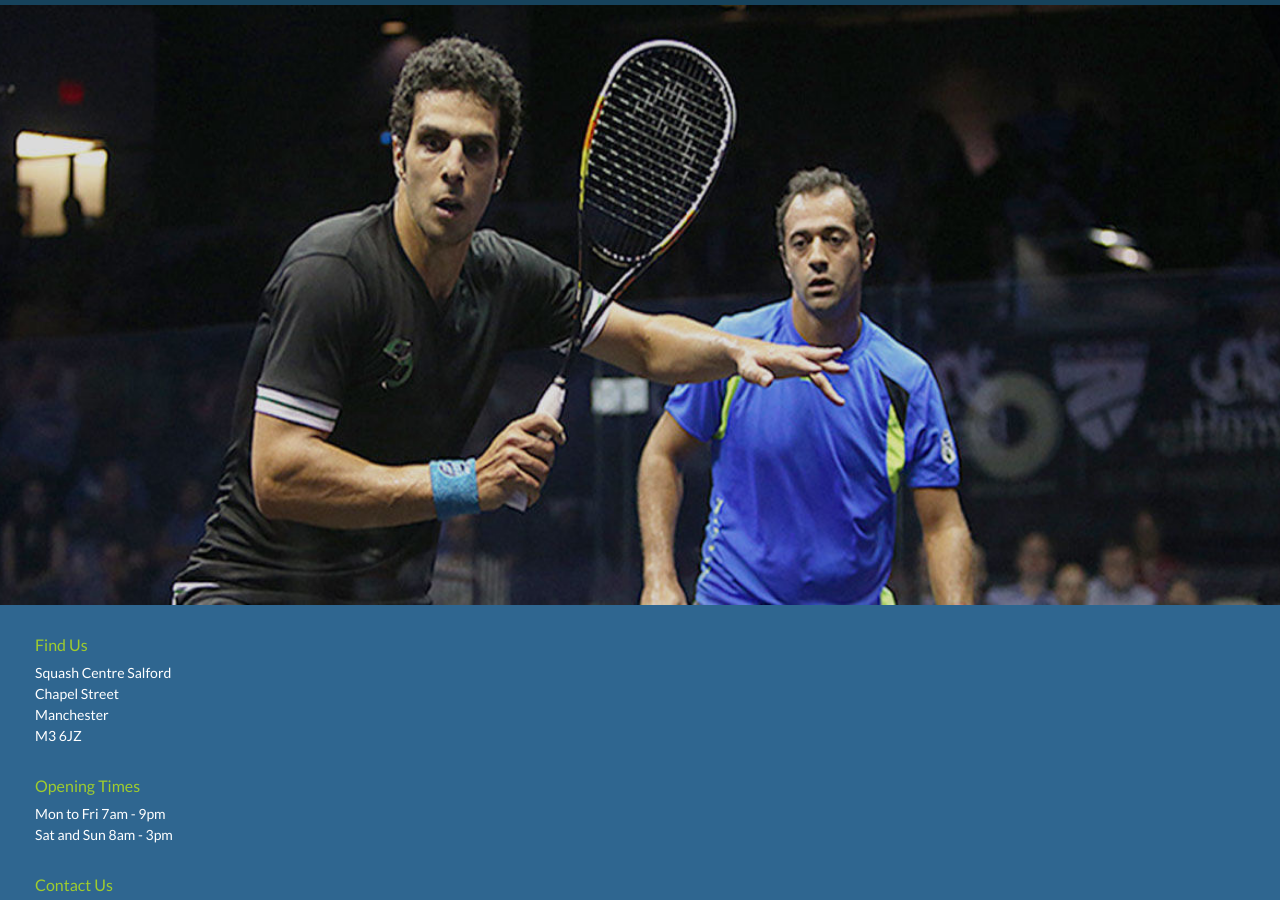
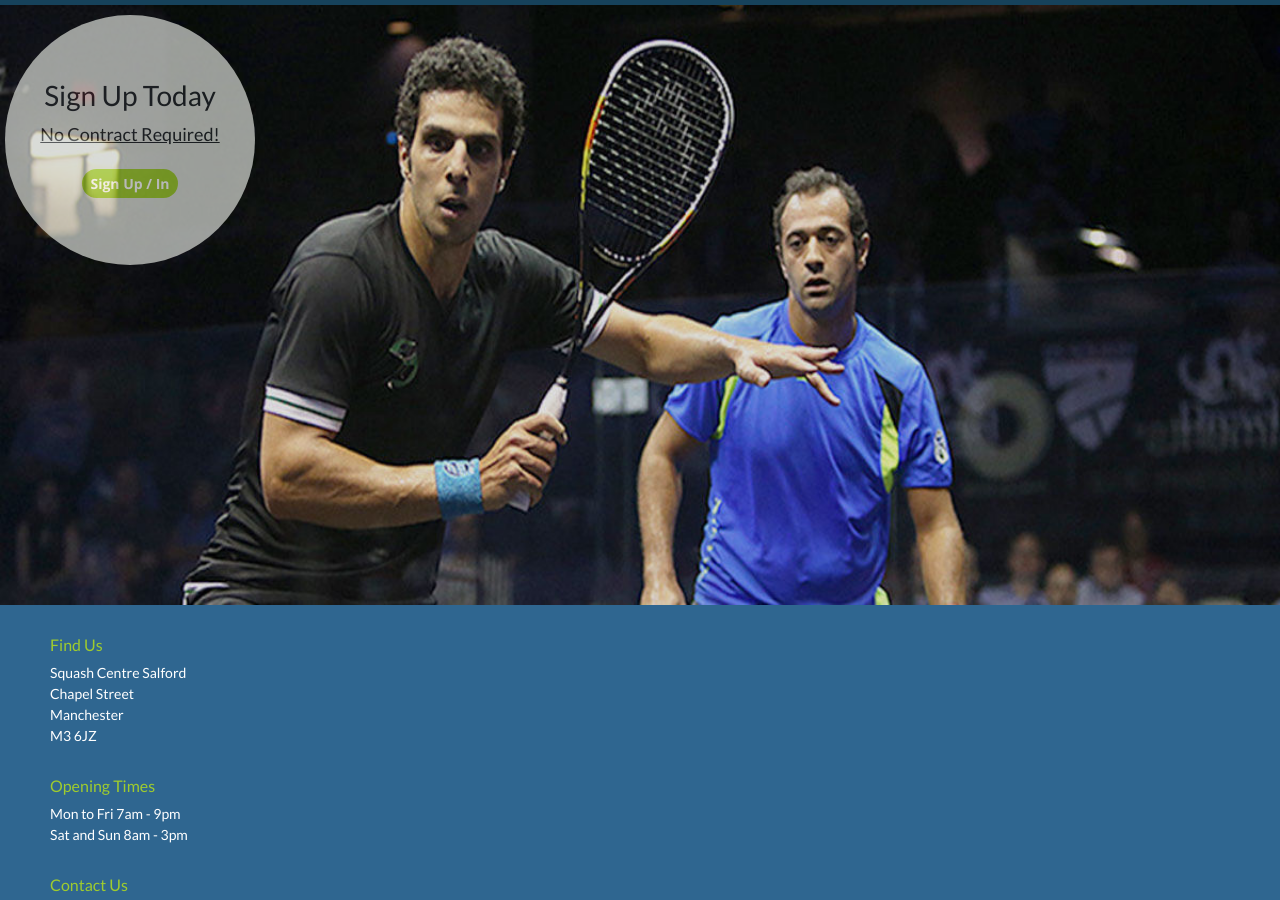
Before and after one commit to Conal84/MS1-salford-squash-centre, a plain HTML site: page index.html in a window 1280 px wide. Shown: the part 51-951 px from the top of the page. Drawn offline with nearby package versions, Linux system fonts and the light colour scheme.

Commit message:
added jumbotron

```diff
--- a/assets/css/style.css
+++ b/assets/css/style.css
@@ -42,33 +42,7 @@ body {
     height: 75vh;
 }
 
-.hero--contact {
-    background-color: #2f6690;
-    padding: 0 50px 0 50px;
-    max-height: 75vh;
-}
-
-.hero--contact ul {
-    list-style: none;
-    padding: 0;
-}
-
-.hero--contact h3 {
-    font-family: 'Lato', sans-serif;
-    font-weight: 400;
-    font-size: 16px;
-    margin-top: 30px;
-    color: #9fcc2e;
-}
-
-.hero--contact li {
-    font-family: 'Lato', sans-serif;
-    font-weight: 400;
-    font-size: 14px;
-    color: #fff;
-}
-
-.hero--image {
+.hero-container {
     height: 75vh;
     min-height: auto;
     background: url("../images/img5.jpg") no-repeat;
@@ -84,8 +58,65 @@ body {
 }
 
 .jumbotron {
+    margin-left: 20px;
+    margin-top: 10px;
     text-align: center;
-    background-color:transparent;
+    background-color: #d9dcd6;
+    opacity: 0.7;
+    border-radius: 50%;
+    width: 250px;
+    height: 250px;
+}
+
+.jumbotron h2 {
+    font-family: 'Lato', sans-serif;
+    font-weight: 400;
+    font-size: 28px;
+}
+
+.jumbotron p {
+    font-family: 'Lato', sans-serif;
+    font-weight: 400;
+    font-size: 18px;
+    text-decoration: underline;
+}
+
+/*---Contact Section---*/
+/*.contact--image {
+    height: 75vh;
+    min-height: auto;
+    background: url("../images/img9.jpg") no-repeat;
+    -webkit-background-size: cover;
+    -moz-background-size: cover;
+    -o-background-size: cover;
+    background-size: 100% 100%;
+    background-position: center;
+}*/
+
+.contact--col {
+    background-color: #2f6690;
+    padding: 0 50px 0 50px;
+    max-height: 75vh;
+}
+
+.contact--col ul {
+    list-style: none;
+    padding: 0;
+}
+
+.contact--col h3 {
+    font-family: 'Lato', sans-serif;
+    font-weight: 400;
+    font-size: 16px;
+    margin-top: 30px;
+    color: #9fcc2e;
+}
+
+.contact--col li {
+    font-family: 'Lato', sans-serif;
+    font-weight: 400;
+    font-size: 14px;
+    color: #fff;
 }
 
 /*-----Quotes-Section-----*/
--- a/index.html
+++ b/index.html
@@ -41,12 +41,24 @@
 		<div class="container-fluid hero-container">
 			<div class="row hero--row">
 				<div class="col-12 hero--col">
-					<div class="hero--image"></div>
+					<section class="jumbotron d-none d-lg-block">
+                        <h2>Sign Up Today</h2>
+                        <p>No Contract Required!</p>
+                        <button type="button" class="btn btn-primary btn-sm" data-toggle="modal" data-target="#exampleModalLong">Sign Up / In</button>
+                    </section>
 				</div>
 			</div>
+		</div>
+	</section>
+	<!---/Hero Section--->
+
+	<!---Contact Section--->
+	<section>
+		<div class="container-fluid contact-container">
 			<div class="row contact--row">
-				<div class="col-12 hero--contact">
-					<div class="hero--findus">
+				<div class="col-12 contact--col">
+					<div class="contact--findus">
+						<div class="contact--image"></div>
 						<h3>Find Us</h3>
 						<ul>
 							<li>Squash Centre Salford</li>
@@ -55,14 +67,14 @@
 							<li>M3 6JZ</li>
 						</ul>
 					</div>
-					<div class="hero--opentimes">
+					<div class="contact--opentimes">
 						<h3>Opening Times</h3>
 						<ul>
 							<li>Mon to Fri 7am - 9pm</li>
 							<li>Sat and Sun 8am - 3pm</li>
 						</ul>
 					</div>
-					<div class="hero--contactus">
+					<div class="contact--contactus">
 						<h3>Contact Us</h3>
 						<ul>
 							<li>07000 111222</li>
@@ -73,7 +85,7 @@
 			</div>
 		</div>
 	</section>
-	<!---/Hero Section--->
+	<!---/Contact Section--->
 
 	<!---Quotes Section--->
 	<section>
```
Lines whose indentation alone changed are shown as unchanged.
